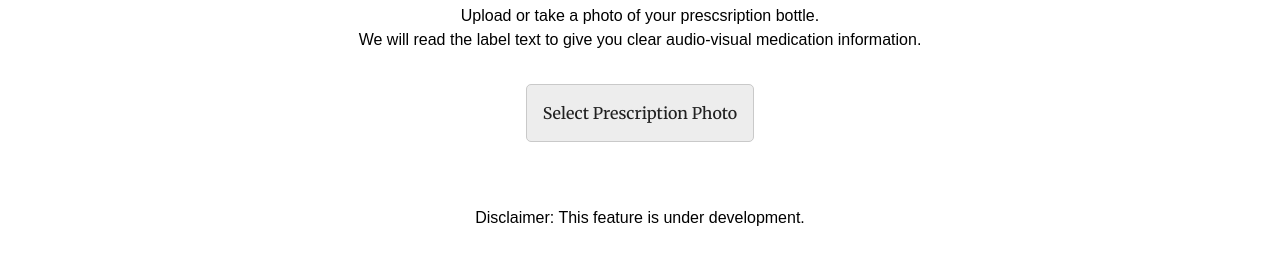
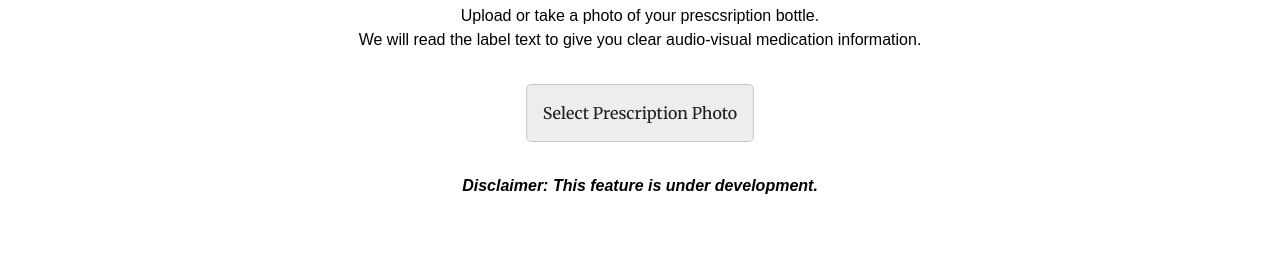
Before and after one commit to barronbytes/seemypills, a website built with Vite: page frontend/src/pages/upload-bottle.html in a window 1280 px wide. Shown: the part 201-462 px from the top of the page. Built offline with nearby package versions, Linux system fonts and the light colour scheme; no server answers.

Commit message:
refactor(frontend): styling for disclaimer now bold and italic

```diff
--- a/frontend/src/pages/upload-bottle.html
+++ b/frontend/src/pages/upload-bottle.html
@@ -46,9 +46,9 @@
         >
             Select Prescription Photo
         </button>
+        <p><strong><em>Disclaimer: This feature is under development.</em></strong></p>
         <p id="upload-status" class="sr-only" aria-live="polite"></p>
         <p id="bottle-result" aria-live="polite"></p>
-        <p>Disclaimer: This feature is under development.</p>
     </main>
 
 </body>
```
